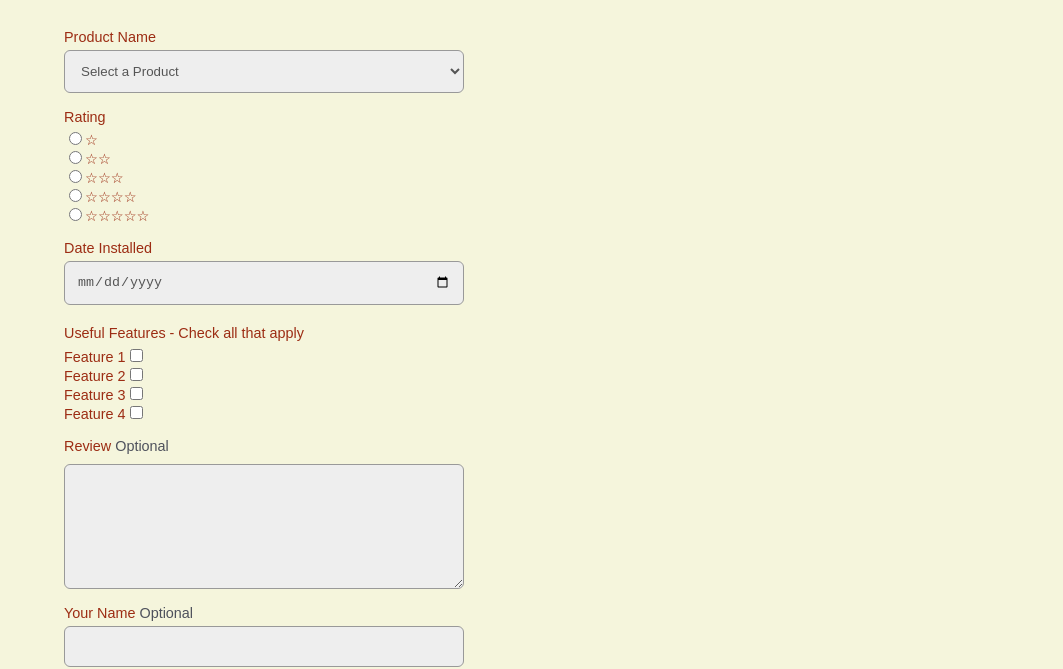
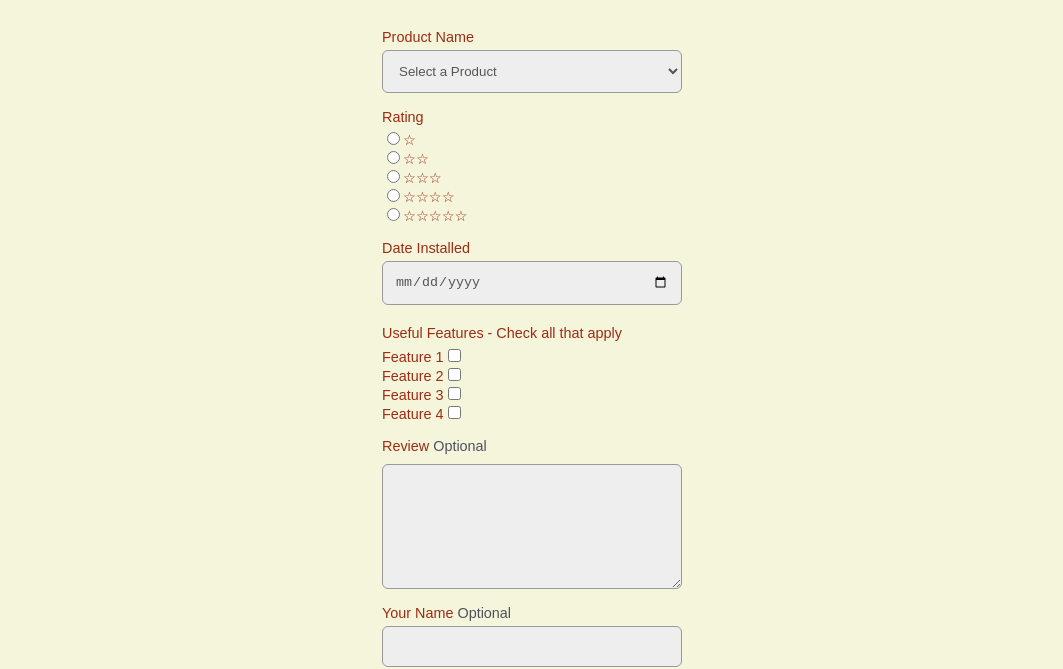
Before and after one commit to bgardner-edu/wdd131, a plain HTML site: page form.html in a window 1280 px wide. Shown: the part 147-816 px from the top of the page, without its empty margins (108-1171 px from the left). Drawn offline with Linux system fonts and the light colour scheme; a web font is replaced by a local one.

Commit message:
W05 form styling

```diff
--- a/styles/form.css
+++ b/styles/form.css
@@ -7,15 +7,18 @@ body {
 header{
     background-color: rgb(220, 237, 245);
     padding: 2rem;
-    grid-column: 1 / 4;
 }
 h1{
     text-align: center;
 }
 main{
     padding: 2rem;
-    grid-column: 1 / 2;
     font-family: "Mona Sans", sans-serif;
+    display: block;
+    width: 100%;
+    max-width: 300px;
+    margin-left: auto;
+    margin-right: auto;
 }
 
 footer{
```
